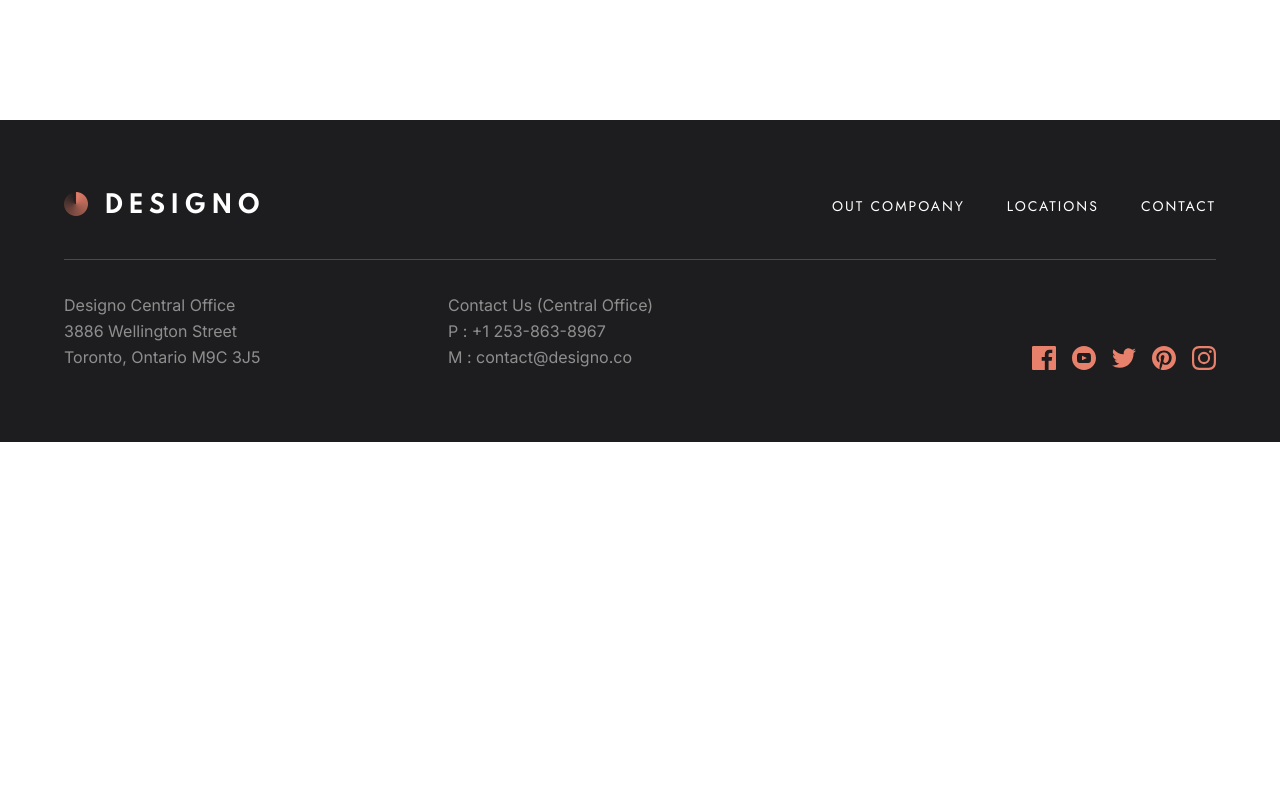
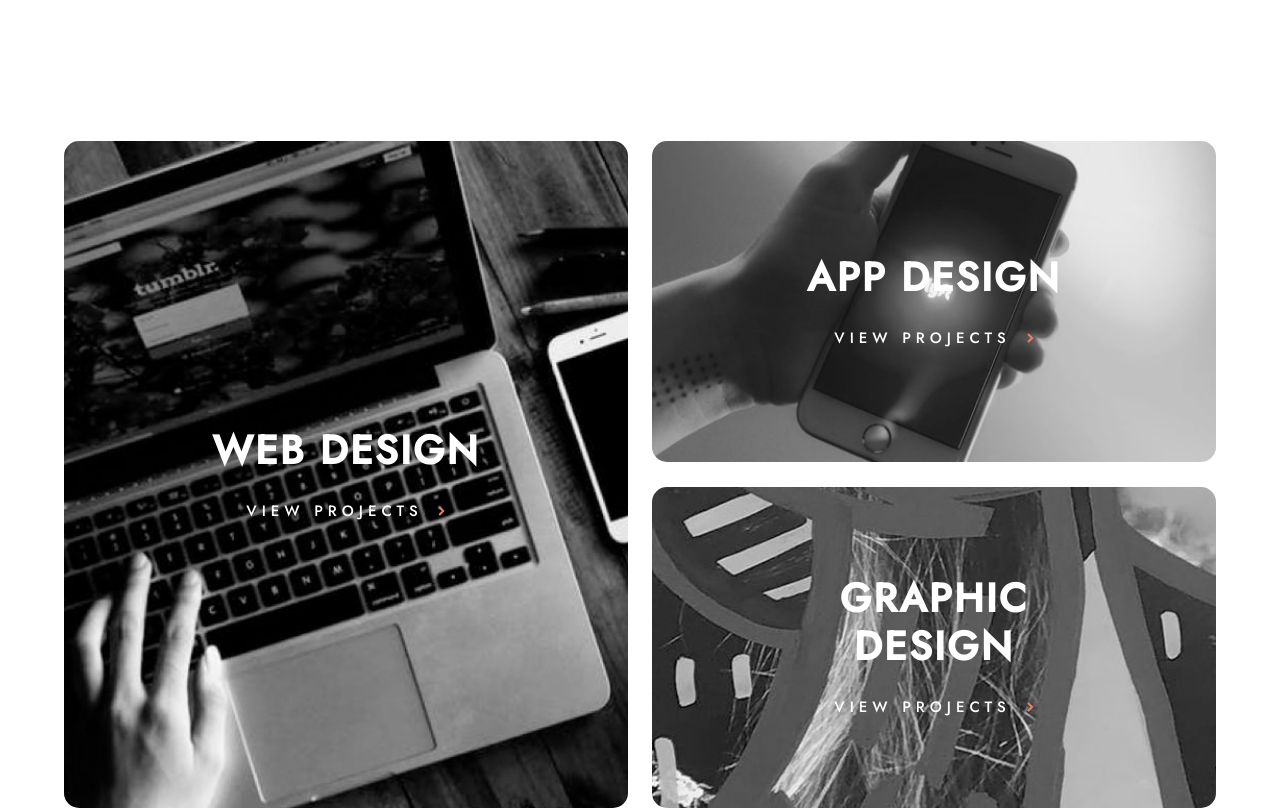
Before and after one commit to DeveloperMajd/designo, a Next.js app: page / in a window 1280 px wide. Shown: the part 820-1630 px from the top of the page. Before the commit the page ends 1262 px from the top, so only its background shows below. Built offline with nearby package versions, Linux system fonts and the light colour scheme.

Commit message:
create projectsgrid module

```diff
--- /dev/null
+++ b/src/app/components/ProjectsGrid.tsx
@@ -0,0 +1,119 @@
+"use client";
+
+import useWindowSize from "../hooks/useWindowSize";
+
+import P1Desk from "../assets/home/desktop/image-web-design-large.jpg";
+import P2Desk from "../assets/home/desktop/image-app-design.jpg";
+import P3Desk from "../assets/home/desktop/image-graphic-design.jpg";
+
+import P1Tab from "../assets/home/tablet/image-web-design.jpg";
+import P2Tab from "../assets/home/tablet/image-app-design.jpg";
+import P3Tab from "../assets/home/tablet/image-graphic-design.jpg";
+
+import P1Mob from "../assets/home/mobile/image-web-design.jpg";
+import P2Mob from "../assets/home/mobile/image-app-design.jpg";
+import P3Mob from "../assets/home/mobile/image-graphic-design.jpg";
+
+import Image from "next/image";
+
+import Arrow from "../assets/shared/desktop/icon-right-arrow.svg";
+import Link from "next/link";
+
+type gridType = "Three-grid" | "Two-grid";
+
+interface projectsGridProp {
+  data: gridType;
+}
+export const ProjectsGrid = ({ data }: projectsGridProp) => {
+  const { width } = useWindowSize();
+  const isMobile = width < 768;
+  const isTablet = width >= 768 && width < 1024;
+  const isDesktop = width >= 1024;
+
+  const gridJSX = (
+    <>
+      {data === "Three-grid" ? (
+        <div className="tile is-ancestor ">
+          <div className="tile is-parent">
+            <Link href="#" className="tile is-child tile-item">
+              <div className="tile-image">
+                <Image
+                  src={isMobile ? P1Mob : isTablet ? P1Tab : P1Desk}
+                  alt="web design"
+                  style={{
+                    objectFit: "cover",
+                    objectPosition: "center",
+                    width: "100%",
+                  }}
+                />
+              </div>
+              <div className="tile-content">
+                <div className="title h2">web design</div>
+                <div className="link">
+                  <span>view projects</span>
+                  <span className="arrow">
+                    <Arrow />
+                  </span>
+                </div>
+              </div>
+            </Link>
+          </div>
+          <div className="tile is-parent is-vertical">
+            <Link href="#" className="tile is-child tile-item">
+              <div className="tile-image">
+                <Image
+                  src={isMobile ? P2Mob : isTablet ? P2Tab : P2Desk}
+                  alt="web design"
+                  style={{
+                    objectFit: "cover",
+                    objectPosition: "center",
+                    width: "100%",
+                  }}
+                />
+              </div>
+              <div className="tile-content">
+                <div className="title h2">app design</div>
+                <div className="link">
+                  <span>view projects</span>
+                  <span className="arrow">
+                    <Arrow />
+                  </span>
+                </div>
+              </div>
+            </Link>
+            <Link href="#" className="tile is-child tile-item">
+              <div className="tile-image">
+                <Image
+                  src={isMobile ? P3Mob : isTablet ? P3Tab : P3Desk}
+                  alt="web design"
+                  style={{
+                    objectFit: "cover",
+                    objectPosition: "center",
+                    width: "100%",
+                  }}
+                />
+              </div>
+              <div className="tile-content">
+                <div className="title h2">graphic design</div>
+                <div className="link">
+                  <span>view projects</span>
+                  <span className="arrow">
+                    <Arrow />
+                  </span>
+                </div>
+              </div>
+            </Link>
+          </div>
+        </div>
+      ) : (
+        <>Two Grid</>
+      )}
+    </>
+  );
+
+  return (
+    <section className="projects-grid">
+      <div className="container">{gridJSX}</div>
+    </section>
+  );
+};
--- /dev/null
+++ b/src/app/hooks/useEventListener.ts
@@ -0,0 +1,82 @@
+import { RefObject, useEffect, useRef } from "react";
+
+import useIsomorphicLayoutEffect from "./useIsomorphicLayoutEffect";
+
+// MediaQueryList Event based useEventListener interface
+function useEventListener<K extends keyof MediaQueryListEventMap>(
+  eventName: K,
+  handler: (event: MediaQueryListEventMap[K]) => void,
+  element: RefObject<MediaQueryList>,
+  options?: boolean | AddEventListenerOptions
+): void;
+
+// Window Event based useEventListener interface
+function useEventListener<K extends keyof WindowEventMap>(
+  eventName: K,
+  handler: (event: WindowEventMap[K]) => void,
+  element?: undefined,
+  options?: boolean | AddEventListenerOptions
+): void;
+
+// Element Event based useEventListener interface
+function useEventListener<
+  K extends keyof HTMLElementEventMap,
+  T extends HTMLElement = HTMLDivElement
+>(
+  eventName: K,
+  handler: (event: HTMLElementEventMap[K]) => void,
+  element: RefObject<T>,
+  options?: boolean | AddEventListenerOptions
+): void;
+
+// Document Event based useEventListener interface
+function useEventListener<K extends keyof DocumentEventMap>(
+  eventName: K,
+  handler: (event: DocumentEventMap[K]) => void,
+  element: RefObject<Document>,
+  options?: boolean | AddEventListenerOptions
+): void;
+
+function useEventListener<
+  KW extends keyof WindowEventMap,
+  KH extends keyof HTMLElementEventMap,
+  KM extends keyof MediaQueryListEventMap,
+  T extends HTMLElement | MediaQueryList | void = void
+>(
+  eventName: KW | KH | KM,
+  handler: (
+    event:
+      | WindowEventMap[KW]
+      | HTMLElementEventMap[KH]
+      | MediaQueryListEventMap[KM]
+      | Event
+  ) => void,
+  element?: RefObject<T>,
+  options?: boolean | AddEventListenerOptions
+) {
+  // Create a ref that stores handler
+  const savedHandler = useRef(handler);
+
+  useIsomorphicLayoutEffect(() => {
+    savedHandler.current = handler;
+  }, [handler]);
+
+  useEffect(() => {
+    // Define the listening target
+    const targetElement: T | Window = element?.current ?? window;
+
+    if (!(targetElement && targetElement.addEventListener)) return;
+
+    // Create event listener that calls handler function stored in ref
+    const listener: typeof handler = (event) => savedHandler.current(event);
+
+    targetElement.addEventListener(eventName, listener, options);
+
+    // Remove event listener on cleanup
+    return () => {
+      targetElement.removeEventListener(eventName, listener, options);
+    };
+  }, [eventName, element, options]);
+}
+
+export default useEventListener;
--- /dev/null
+++ b/src/app/hooks/useIsomorphicLayoutEffect.ts
@@ -0,0 +1,6 @@
+import { useEffect, useLayoutEffect } from "react";
+
+const useIsomorphicLayoutEffect =
+  typeof window !== "undefined" ? useLayoutEffect : useEffect;
+
+export default useIsomorphicLayoutEffect;
--- /dev/null
+++ b/src/app/hooks/useWindowSize.ts
@@ -0,0 +1,35 @@
+import { useState } from "react";
+
+import useIsomorphicLayoutEffect from "./useIsomorphicLayoutEffect";
+import useEventListener from "./useEventListener";
+
+interface WindowSize {
+  width: number;
+  height: number;
+}
+
+function useWindowSize(): WindowSize {
+  const [windowSize, setWindowSize] = useState<WindowSize>({
+    width: 0,
+    height: 0,
+  });
+
+  const handleSize = () => {
+    setWindowSize({
+      width: window.innerWidth,
+      height: window.innerHeight,
+    });
+  };
+
+  useEventListener("resize", handleSize);
+
+  // Set size at the first client-side load
+  useIsomorphicLayoutEffect(() => {
+    handleSize();
+    // eslint-disable-next-line react-hooks/exhaustive-deps
+  }, []);
+
+  return windowSize;
+}
+
+export default useWindowSize;
--- a/src/app/page.tsx
+++ b/src/app/page.tsx
@@ -1,12 +1,14 @@
 import { ContentShowcase } from "./components/ContentShowcase";
 import { Footer } from "./components/Footer";
 import { Navbar } from "./components/Navbar";
+import { ProjectsGrid } from "./components/ProjectsGrid";
 
 export default function Home() {
   return (
     <main>
       <Navbar />
       <ContentShowcase />
+      <ProjectsGrid data="Three-grid" />
       <Footer />
     </main>
   );
--- a/src/app/style.scss
+++ b/src/app/style.scss
@@ -5,3 +5,4 @@
 @import "./styles/footer";
 @import "./styles/socialIcons";
 @import "./styles/contentShowCase";
+@import "./styles//projectsGrid";
--- a/src/app/styles/_global-vars.scss
+++ b/src/app/styles/_global-vars.scss
@@ -32,7 +32,9 @@ $white: #ffffff;
 $dark-grey: #333136;
 $light-grey: #f1f3f5;
 
+$cinnamon: #93726a;
+
 //* Sections padding
 $section-padding-mobile: 1.5rem;
 $section-padding-tablet: 2.5rem;
-$section-padding-desktop: 10.25rem;
+$section-padding-desktop: 10.3125rem;
--- a/src/app/styles/_main.scss
+++ b/src/app/styles/_main.scss
@@ -29,17 +29,6 @@ body {
     font-size: 1rem;
     line-height: 1.625rem;
   }
-  &::selection {
-    color: $white;
-    background-color: $light-peach;
-  }
-}
-
-p {
-  &::selection {
-    color: $white;
-    background-color: $light-peach;
-  }
 }
 
 section {
@@ -48,18 +37,24 @@ section {
   @include desktop {
     margin-bottom: 10rem;
   }
+  @include fullhd {
+    margin-inline: $section-padding-desktop;
+  }
 }
 
 .container {
   overflow: hidden;
   justify-content: space-between;
   align-items: center !important;
-  padding: 2.125rem $section-padding-mobile;
+  padding: 0 $section-padding-mobile;
   @include tablet {
-    padding: 4rem $section-padding-tablet;
+    padding: 0 $section-padding-tablet;
   }
   @include desktop {
-    padding: 4.125rem 0;
+    padding: 0;
+  }
+  @include fullhd {
+    // margin: 0 $section-padding-desktop;
   }
 
   &.is-full-width {
@@ -67,29 +62,35 @@ section {
     @include mobile {
       padding: 0;
     }
-
   }
 }
 
+//*
 h1,
 .h1 {
   font-family: $jost-medium;
   font-size: 2rem;
   line-height: 2.25rem;
-  color: $black;
 
   @include tablet {
     font-size: 3rem;
     line-height: 3rem;
   }
 }
+
 h2,
 .h2 {
   font-family: $jost-medium;
-  font-size: 2.5rem;
-  line-height: 3rem;
-  letter-spacing: 0.125rem;
-  color: $black;
+  font-size: 1.75rem;
+  line-height: 2.25rem;
+  letter-spacing: 0.0875rem;
+  color: $white;
+
+  @include desktop {
+    font-size: 2.5rem;
+    line-height: 3rem;
+    letter-spacing: 0.125rem;
+  }
 }
 h3,
 .h3 {
--- a/src/app/styles/_navbar.scss
+++ b/src/app/styles/_navbar.scss
@@ -1,5 +1,7 @@
 .navbar {
   position: relative;
+  margin: 4rem 0;
+
   .logo {
     width: 12.625rem;
     height: 1.6875rem;
--- /dev/null
+++ b/src/app/styles/_projectsGrid.scss
@@ -0,0 +1,68 @@
+.projects-grid {
+  // * {
+  //   &::selection {
+  //     color: $white;
+  //     background-color: $peach;
+  //   }
+  // }
+
+  .tile {
+    @include tablet-only {
+      display: block;
+    }
+  }
+  .tile-item {
+    position: relative;
+    // cursor: pointer;
+    &:hover {
+      &::before {
+        content: "";
+        position: absolute;
+        width: 100%;
+        height: 100%;
+        background-color: rgba($color: $peach, $alpha: 0.8);
+        border-radius: 0.9375rem;
+        z-index: 1;
+      }
+    }
+    .tile-image {
+      img {
+        border-radius: 0.9375rem;
+      }
+    }
+
+    .tile-content {
+      position: absolute;
+      top: 50%;
+      left: 50%;
+      transform: translate(-50%, -50%);
+      text-align: center;
+      color: $white;
+      text-transform: uppercase;
+      z-index: 2;
+
+      * {
+        &::selection {
+          color: $white;
+          background-color: $peach;
+        }
+      }
+
+      .title {
+        margin-bottom: 0.75rem;
+
+        @include tablet {
+          margin-bottom: 1.5rem;
+        }
+      }
+      .link {
+        font-family: $jost-medium;
+        font-size: 0.9375rem;
+        letter-spacing: 0.3125rem;
+      }
+      .arrow {
+        margin-left: 1rem;
+      }
+    }
+  }
+}
```
Also changed, not shown: src/app/styles/_contentShowCase.scss (+11 -0 lines).
